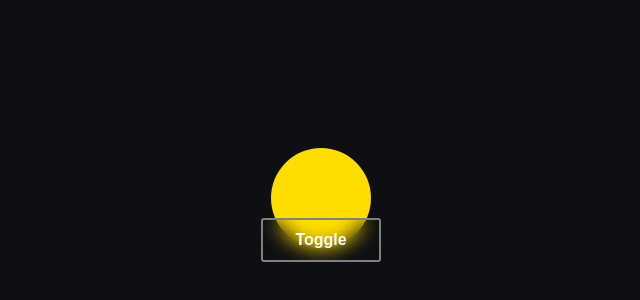
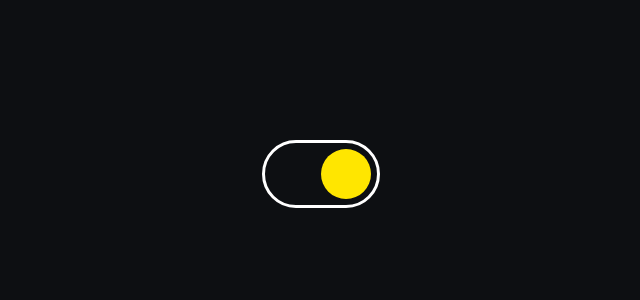
Before and after one commit to nboraxxd/joyofreact, a React (Vite) app in the folder 9-animations-with-framer-motion/1_3-getting-started/: page / in a window 1280 px wide. Shown: the part 226-526 px from the top of the page, without its empty margins (319-959 px from the left). Built offline with nearby package versions, Linux system fonts and the light colour scheme; a web font is replaced by a local one.

Commit message:
02. Exercises 1 (starter)

```diff
--- a/9-animations-with-framer-motion/1_3-getting-started/src/App.jsx
+++ b/9-animations-with-framer-motion/1_3-getting-started/src/App.jsx
@@ -1,9 +1,14 @@
-import Toggle from '@/component/gettingStarted'
+import { useState } from 'react'
+import Toggle from '@/components/Exercises01'
 
-export default function App() {
+function App() {
+  const [isEnabled, setIsEnabled] = useState(true)
+
   return (
     <>
-      <Toggle />
+      <Toggle value={isEnabled} onChange={setIsEnabled} />
     </>
   )
 }
+
+export default App
--- /dev/null
+++ b/9-animations-with-framer-motion/1_3-getting-started/src/components/Exercises01.jsx
@@ -0,0 +1,24 @@
+import styles from '@/components/Exercises01.module.css'
+
+function Toggle({ value, onChange, ...delegated }) {
+  return (
+    <button
+      type="button"
+      role="switch"
+      aria-checked={value}
+      className={styles.wrapper}
+      onClick={() => onChange(!value)}
+      {...delegated}
+    >
+      <span
+        className={styles.ball}
+        style={{
+          transition: 'transform 300ms',
+          transform: `translateX(${value ? '100%' : '0%'})`,
+        }}
+      />
+    </button>
+  )
+}
+
+export default Toggle
--- /dev/null
+++ b/9-animations-with-framer-motion/1_3-getting-started/src/components/Exercises01.module.css
@@ -0,0 +1,22 @@
+.wrapper {
+  display: block;
+  width: 100px;
+  height: 50px;
+  border-radius: 1000px;
+  border: none;
+  padding: 6px;
+  border: 3px solid white;
+  background: transparent;
+  cursor: pointer;
+  box-sizing: content-box;
+  outline-offset: 6px;
+}
+
+.ball {
+  display: block;
+  height: 100%;
+  aspect-ratio: 1 / 1;
+  background: hsl(50deg 100% 50%);
+  background: oklch(0.92 0.22 101.1);
+  border-radius: 1000px;
+}
--- a/9-animations-with-framer-motion/1_3-getting-started/src/style.css
+++ b/9-animations-with-framer-motion/1_3-getting-started/src/style.css
@@ -15,28 +15,3 @@ html, body {
   height: 100vh;
   padding: 16px;
 }
-button {
-  position: relative;
-  z-index: 2;
-  background: transparent;
-  border-radius: 1px;
-  padding: 8px 32px;
-  border: none;
-  outline: 2px solid hsl(50deg 0% 50% / 1);
-  font-weight: bold;
-  cursor: pointer;
-  backdrop-filter: blur(10px);
-}
-button:hover {
-  background: hsl(0deg 0% 100% / 0.1);
-}
-button:active {
-  outline: 1px solid hsl(50deg 0% 50% / 1);
-}
-.yellow.ball {
-  width: 100px;
-  height: 100px;
-  border-radius: 50px;
-  background: hsl(50deg 100% 50%);
-  background: oklch(0.9 0.25 100 / 1);
-}
```
Also changed, not shown: 9-animations-with-framer-motion/1_3-getting-started/.eslintrc.cjs, 9-animations-with-framer-motion/1_3-getting-started/src/components/GettingStarted.jsx (renamed from 9-animations-with-framer-motion/1_3-getting-started/src/component/gettingStarted.jsx).
